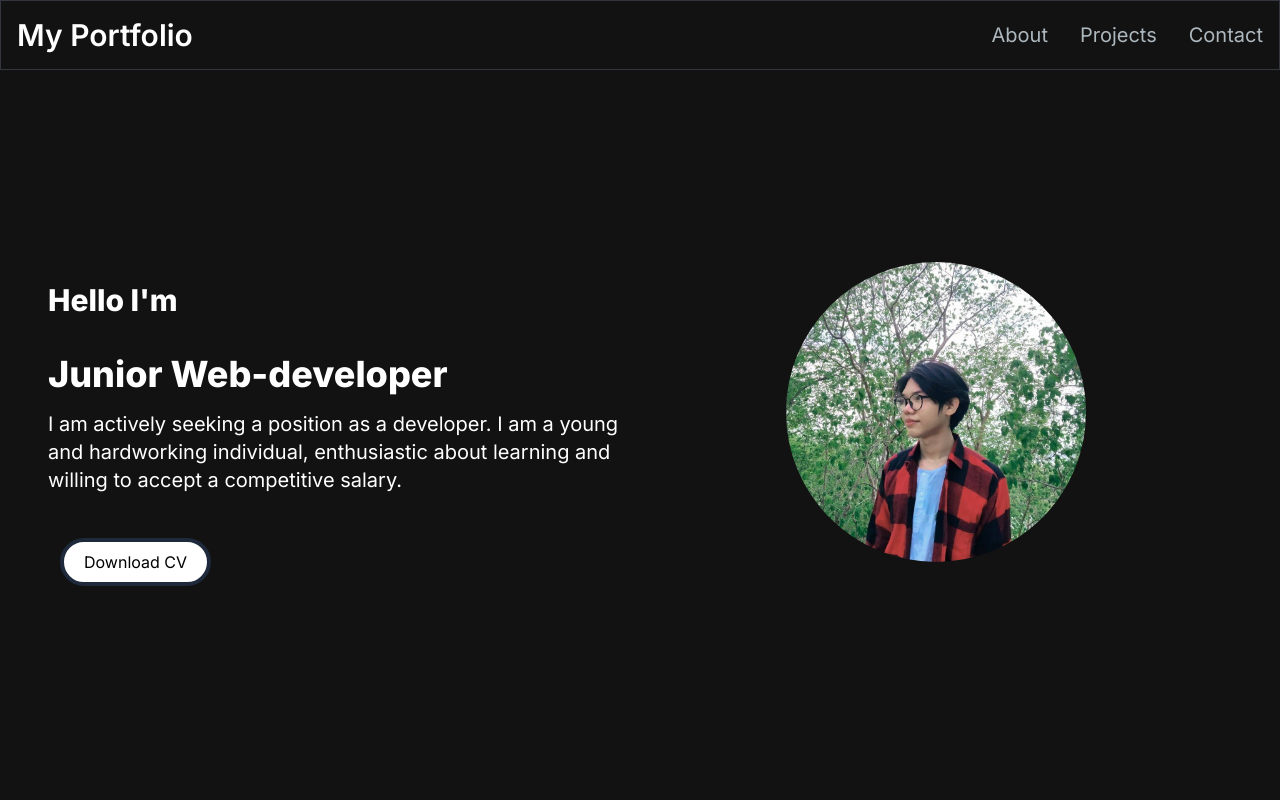
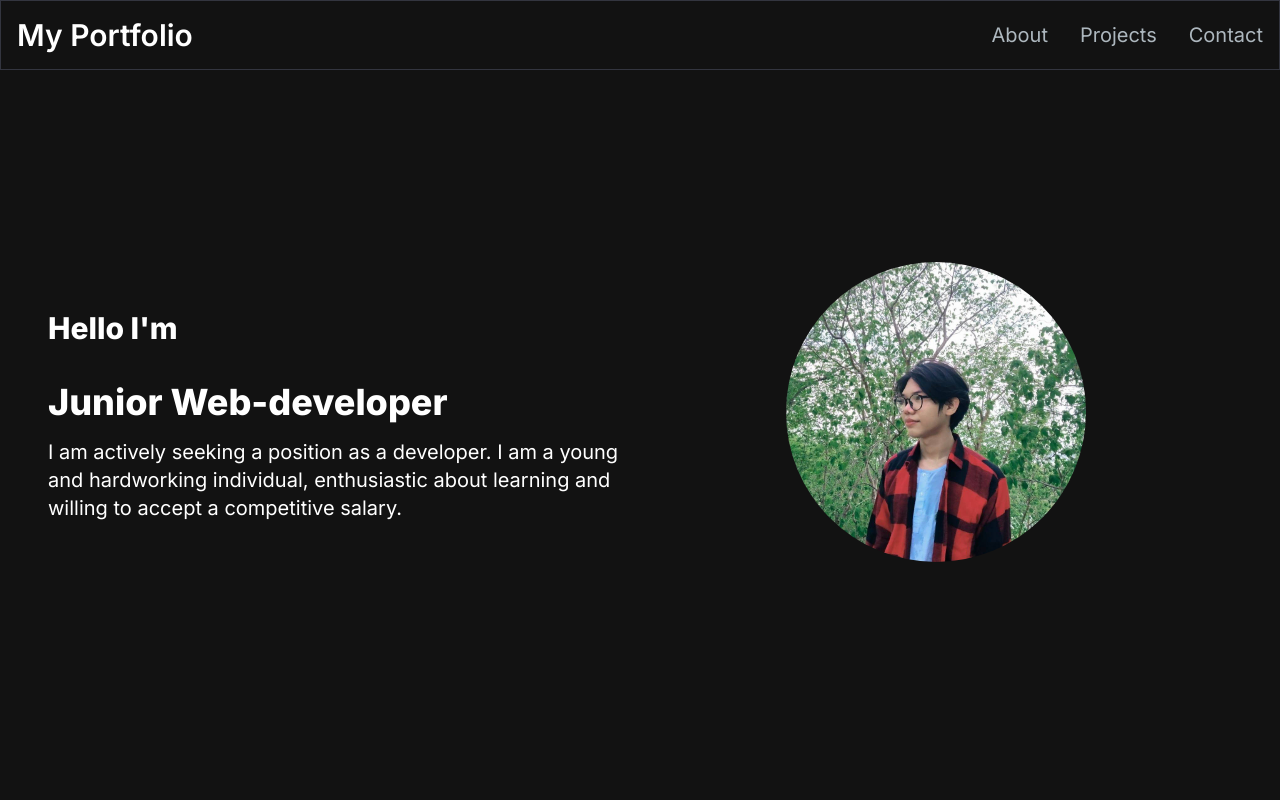
Before and after one commit to KyawZin-Thet/my-portfolio, a Next.js app: page / in a window 1280 px wide. Shown: the top 800 px of the page. Built offline with nearby package versions, Linux system fonts and the light colour scheme.

Commit message:
deleted cv

```diff
--- a/app/components/HeroSection.tsx
+++ b/app/components/HeroSection.tsx
@@ -1,6 +1,5 @@
 "use client";
 import Image from "next/image";
-import Link from "next/link";
 import { TypeAnimation } from "react-type-animation";
 
 export default function HeroSection() {
@@ -33,16 +32,6 @@ export default function HeroSection() {
             hardworking individual, enthusiastic about learning and willing to
             accept a competitive salary.
           </p>
-          <div className=" mx-10 sm:mx-0 ">
-            <Link
-              href="/"
-              className="flex  justify-center px-3  py-1 w-full sm:w-fit rounded-full  text-black mt-5"
-            >
-              <span className="border-4 border-solid border-slate-800  text-center inline-block bg-[#ffffff] hover:bg-slate-800 rounded-full px-5 py-2">
-                Download CV
-              </span>
-            </Link>
-          </div>
         </div>
 
         <div className=" place-self-center mb-8 sm:mb-2 mt-4 lg:mt-0  w-[250px] h-[250px] lg:w-[400px] lg:h-[400px] flex items-center justify-center ">
```
